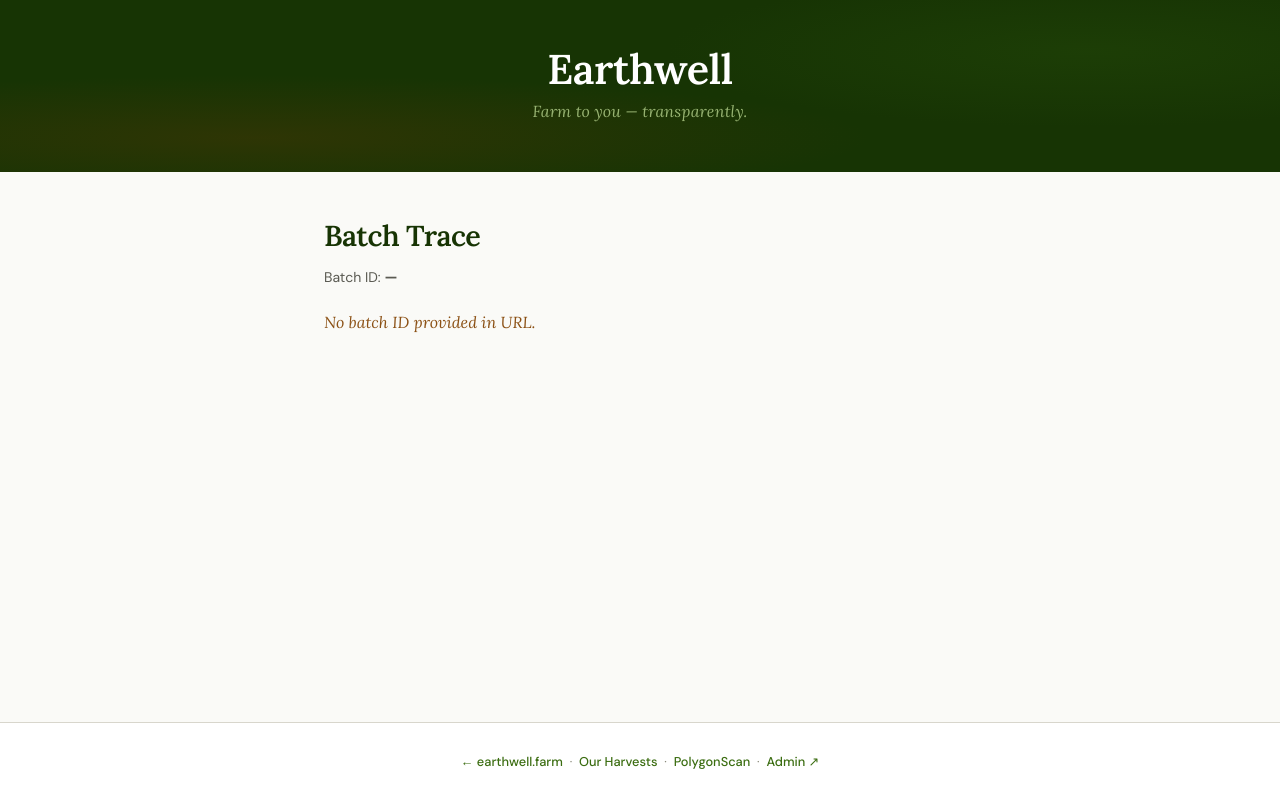
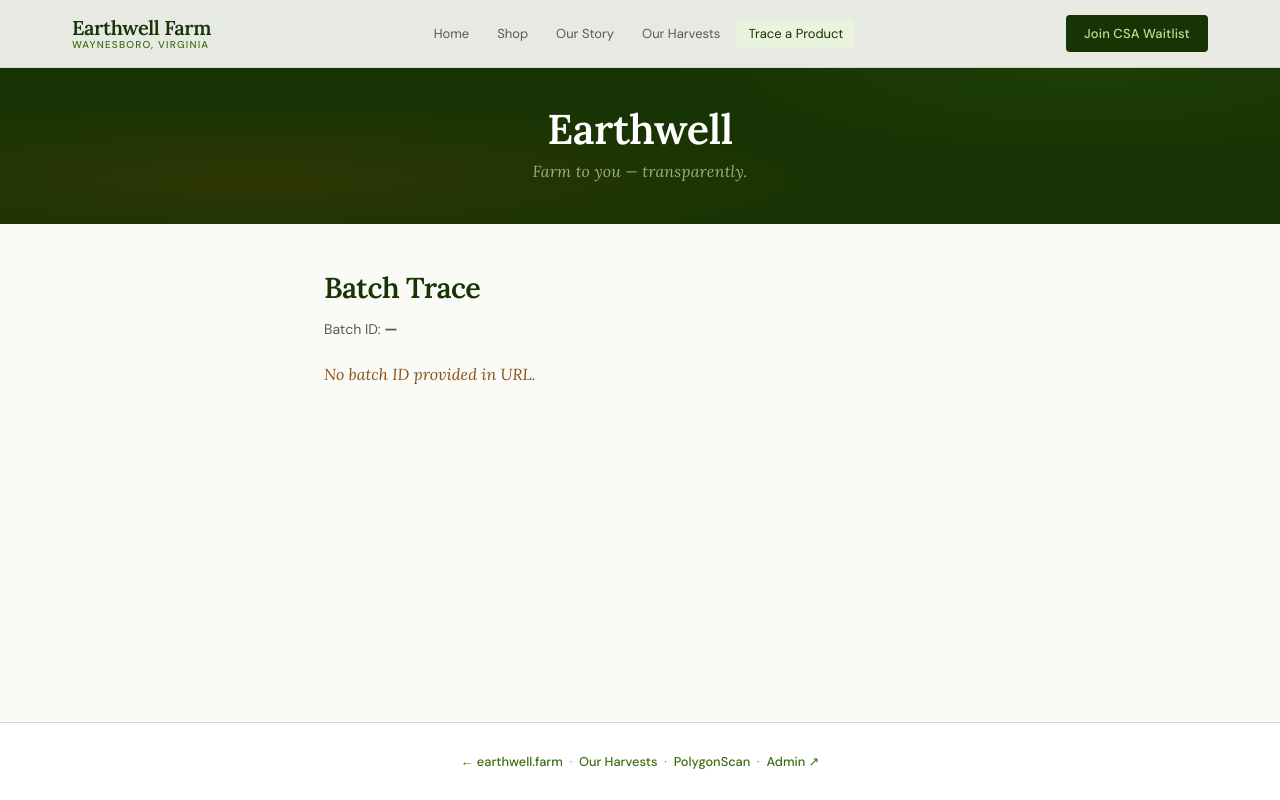
Before and after one commit to Earthwell/earthwell-trace, a website: page docs/index.html in a window 1280 px wide. Drawn offline with nearby package versions, Linux system fonts and the light colour scheme.

Commit message:
Add consistent nav bar to all docs pages with links back to earthwell.farm

```diff
--- a/docs/index.html
+++ b/docs/index.html
@@ -7,6 +7,22 @@
   <link rel="stylesheet" href="style.css" />
 </head>
 <body>
+  <nav class="nav" id="nav">
+    <div class="nav-inner">
+      <a href="https://earthwell.farm" class="nav-logo">
+        <div class="nav-logo-name">Earthwell Farm</div>
+        <div class="nav-logo-sub">Waynesboro, Virginia</div>
+      </a>
+      <ul class="nav-links">
+        <li><a href="https://earthwell.farm">Home</a></li>
+        <li><a href="https://earthwell.farm/shop">Shop</a></li>
+        <li><a href="https://earthwell.farm/about">Our Story</a></li>
+        <li><a href="inventory.html">Our Harvests</a></li>
+        <li><a href="index.html" class="active">Trace a Product</a></li>
+      </ul>
+      <a href="https://earthwell.farm#csa-waitlist" class="nav-cta">Join CSA Waitlist</a>
+    </div>
+  </nav>
   <header>
     <div class="header-inner">
       <div class="logo">Earthwell</div>
@@ -38,5 +54,6 @@
 
   <script src="https://cdnjs.cloudflare.com/ajax/libs/ethers/6.11.1/ethers.umd.min.js"></script>
   <script src="trace.js"></script>
+<script>window.addEventListener("scroll",()=>document.getElementById("nav").classList.toggle("scrolled",window.scrollY>20));</script>
 </body>
 </html>
--- a/docs/style.css
+++ b/docs/style.css
@@ -29,7 +29,46 @@
   --radius-lg: 14px;
   --shadow:    0 4px 24px rgba(23,52,4,0.08);
   --shadow-lg: 0 8px 40px rgba(23,52,4,0.13);
+  --nav-h:     68px;
 }
+
+/* ═══════════════════════════════════════════════
+   NAVIGATION
+   ═══════════════════════════════════════════════ */
+.nav {
+  position: fixed; top: 0; left: 0; right: 0; z-index: 100;
+  height: var(--nav-h);
+  background: rgba(250,250,247,0.92);
+  backdrop-filter: blur(12px);
+  border-bottom: 1px solid var(--rule);
+  display: flex; align-items: center;
+  transition: box-shadow 0.2s;
+}
+.nav.scrolled { box-shadow: 0 2px 20px rgba(23,52,4,0.08); }
+.nav-inner {
+  display: flex; align-items: center; justify-content: space-between;
+  width: 100%; max-width: 1200px; margin: 0 auto; padding: 0 32px;
+}
+.nav-logo { display: flex; flex-direction: column; gap: 2px; text-decoration: none; transition: opacity 0.2s; }
+.nav-logo:hover { opacity: 0.75; }
+.nav-logo-name { font-family: var(--font-serif); font-size: 20px; font-weight: 600; color: var(--earth-darkest); letter-spacing: -0.02em; line-height: 1; }
+.nav-logo-sub  { font-size: 10px; font-weight: 500; letter-spacing: 0.12em; text-transform: uppercase; color: var(--earth-mid); line-height: 1; }
+.nav-links { display: flex; align-items: center; gap: 4px; list-style: none; }
+.nav-links a {
+  font-size: 13px; font-weight: 400; color: var(--muted);
+  padding: 6px 12px; border-radius: 4px;
+  transition: color 0.15s, background 0.15s; text-decoration: none;
+}
+.nav-links a:hover, .nav-links a.active { color: var(--earth-darkest); background: var(--earth-pale); }
+.nav-cta {
+  font-size: 13px; font-weight: 500; padding: 8px 18px; border-radius: 4px;
+  background: var(--earth-darkest); color: var(--earth-light);
+  transition: background 0.15s, transform 0.1s; letter-spacing: 0.01em;
+  text-decoration: none; display: inline-block; white-space: nowrap;
+}
+.nav-cta:hover { background: var(--earth-dark); transform: translateY(-1px); }
+.nav-hamburger { display: none; flex-direction: column; gap: 5px; padding: 8px; background: none; border: none; cursor: pointer; }
+.nav-hamburger span { width: 22px; height: 2px; background: var(--ink); border-radius: 2px; }
 
 /* ═══════════════════════════════════════════════
    RESET & BASE
@@ -56,7 +95,7 @@ header {
   background: var(--earth-darkest);
   position: relative;
   text-align: center;
-  padding: 3rem 1.5rem;
+  padding: calc(var(--nav-h) + 2.5rem) 1.5rem 2.5rem;
   overflow: hidden;
 }
 
```
Also changed, not shown: docs/admin.html (+16 -0 lines), docs/inventory.html (+17 -0 lines), docs/producers.html (+16 -0 lines).
